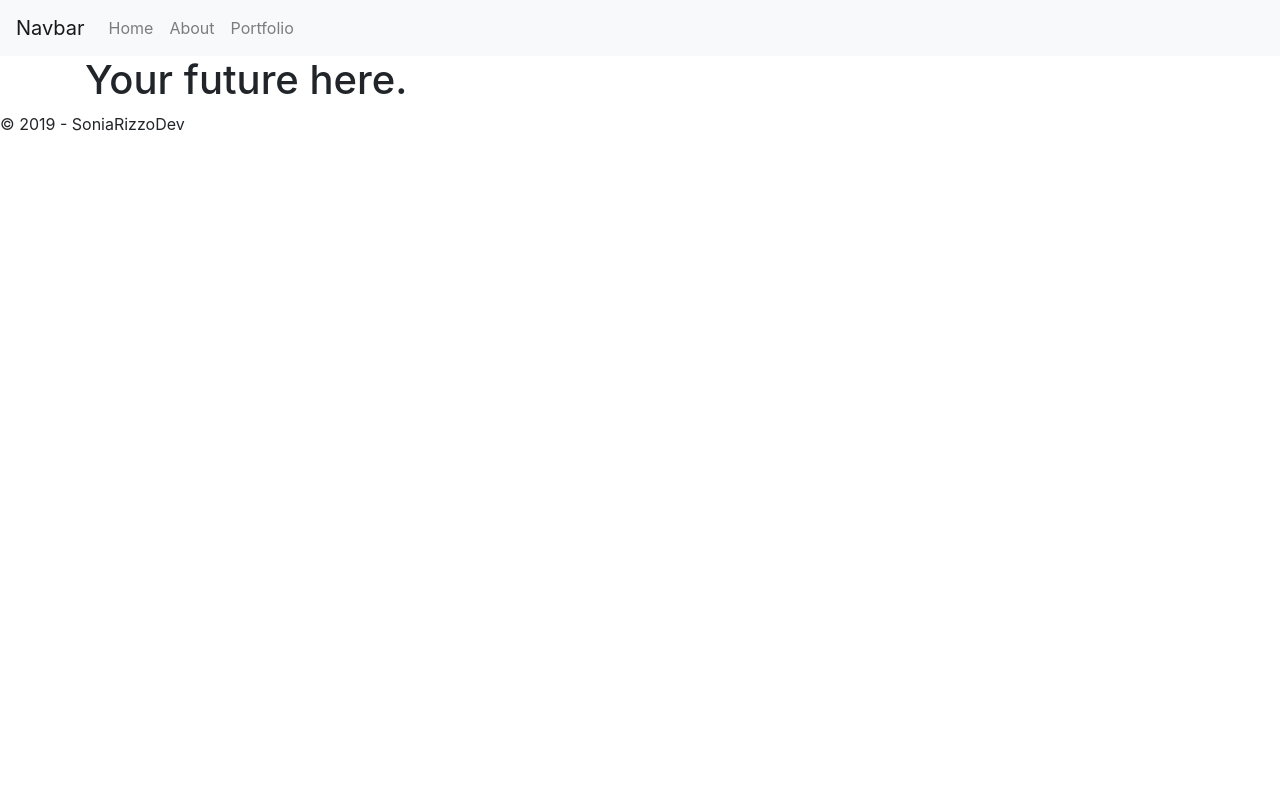
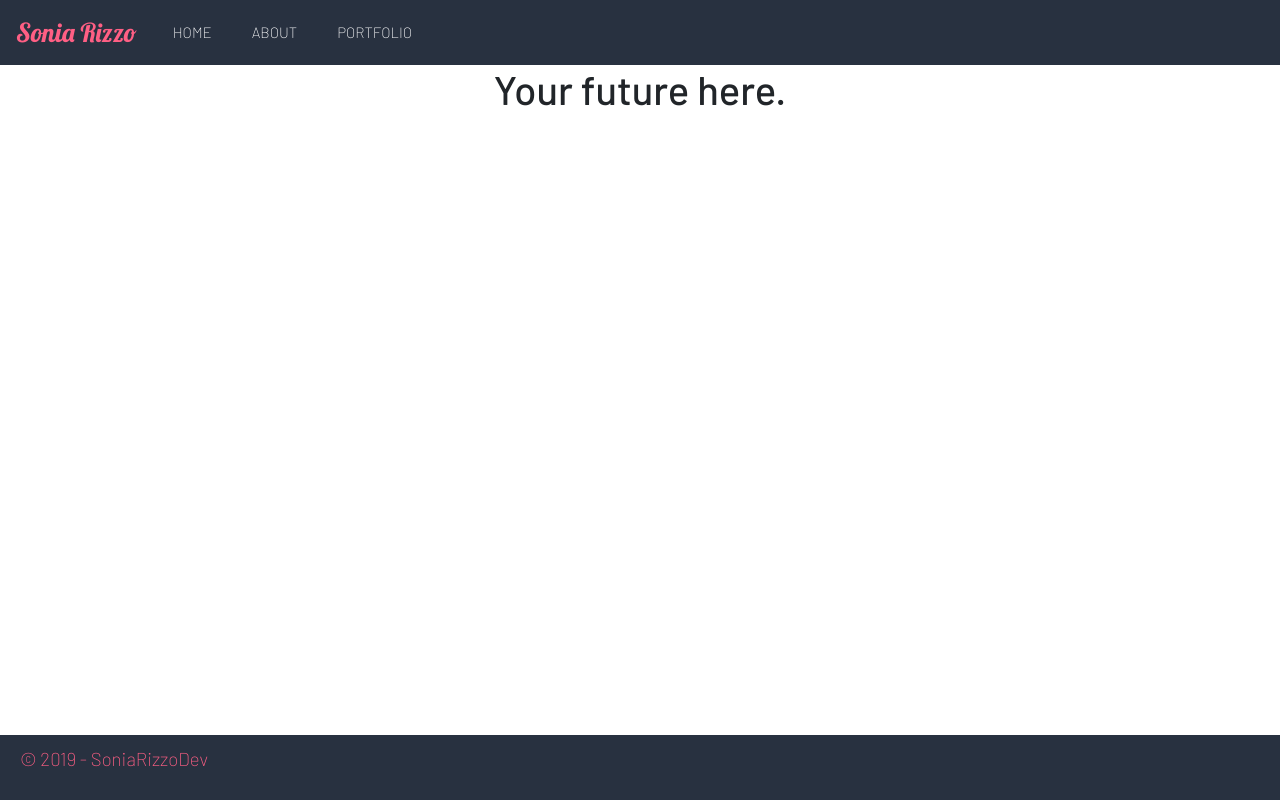
Before and after one commit to soniarizzodev/SoniaRizzoDev, a Flask app: page / in a window 1280 px wide. Run offline with Flask 2, Linux system fonts and the light colour scheme; some libraries are stand-ins or nearby versions.

Commit message:
Basic layout :lipstick: - Navbar style - Brand style - Footer initial style - Body and brand fonts! :abcd:

```diff
--- /dev/null
+++ b/webapp/static/content/bootstrap_custom.css
@@ -0,0 +1,43 @@
+:root{
+    --navbar-height:65px;
+    --footer-height:65px;
+    --dark-color: #283140;
+    --accent-color:#ff5f84
+}
+
+.navbar{
+    background-color:var(--dark-color) !important;
+    height:var(--navbar-height);
+}
+
+.nav-item{
+    color:white !important;
+    text-transform:uppercase;
+    font-size:0.8em;
+    border-bottom:1px solid transparent;
+    padding:0 10px !important;
+    margin:0 10px;
+    transition: border-color 0.4s ease-out;
+}
+
+.nav-item:hover{
+    border-color:var(--accent-color);
+}
+
+.navbar-brand{
+    color:var(--accent-color) !important;
+    font-weight:100;
+    font-family: 'Lobster', cursive;
+    font-size:1.4em;
+}
+
+.body-content{
+    min-height:calc(100vh - var(--navbar-height) - var(--footer-height));
+}
+
+footer{
+    height:var(--footer-height);
+    background-color:var(--dark-color);
+    color:var(--accent-color);
+    padding:10px 20px;
+}
--- a/webapp/static/content/site.css
+++ b/webapp/static/content/site.css
@@ -0,0 +1,5 @@
+body{
+    font-family: 'Barlow', sans-serif;
+    font-size:14pt;
+    font-weight:200 !important;
+}
--- a/webapp/templates/index.html
+++ b/webapp/templates/index.html
@@ -4,7 +4,7 @@
 
 <div class="row">
     <div class="col-12">
-        <h1>Your future here.</h1>
+        <h1 class="text-center">Your future here.</h1>
     </div>
 </div>
 
--- a/webapp/templates/layout.html
+++ b/webapp/templates/layout.html
@@ -6,17 +6,21 @@
     <title>Sonia Rizzo Dev - Online Portfolio and a few other things</title>
     <link rel="stylesheet" type="text/css" href="/static/bootstrap/bootstrap.min.css" />
     <link rel="stylesheet" type="text/css" href="/static/content/site.css" />
+    <link rel="stylesheet" type="text/css" href="/static/content/bootstrap_custom.css" />
+    <link href="https://fonts.googleapis.com/css?family=Barlow:200,300,400,500,700&display=swap" rel="stylesheet">
+    <link href="https://fonts.googleapis.com/css?family=Lobster&display=swap" rel="stylesheet">
+
 </head>
 
 <body>
     <nav class="navbar navbar-expand-lg navbar-light bg-light">
-        <a class="navbar-brand" href="#">Navbar</a>
-        <button class="navbar-toggler" type="button" data-toggle="collapse" data-target="#navbarNavAltMarkup" aria-controls="navbarNavAltMarkup" aria-expanded="false" aria-label="Toggle navigation">
+        <a class="navbar-brand" href="{{url_for('home')}}">Sonia Rizzo</a>
+        <button class="navbar-toggler" type="button" data-toggle="collapse" data-target="#navbar" aria-controls="navbar" aria-expanded="false" aria-label="Toggle navigation">
             <span class="navbar-toggler-icon"></span>
         </button>
-        <div class="collapse navbar-collapse" id="navbarNavAltMarkup">
+        <div class="collapse navbar-collapse" id="navbar">
             <div class="navbar-nav">
-                <a class="nav-item nav-link" href="#">Home</a>
+                <a class="nav-item nav-link" href="{{url_for('home')}}">Home</a>
                 <a class="nav-item nav-link" href="#">About</a>
                 <a class="nav-item nav-link" href="#">Portfolio</a>
             </div>
```
